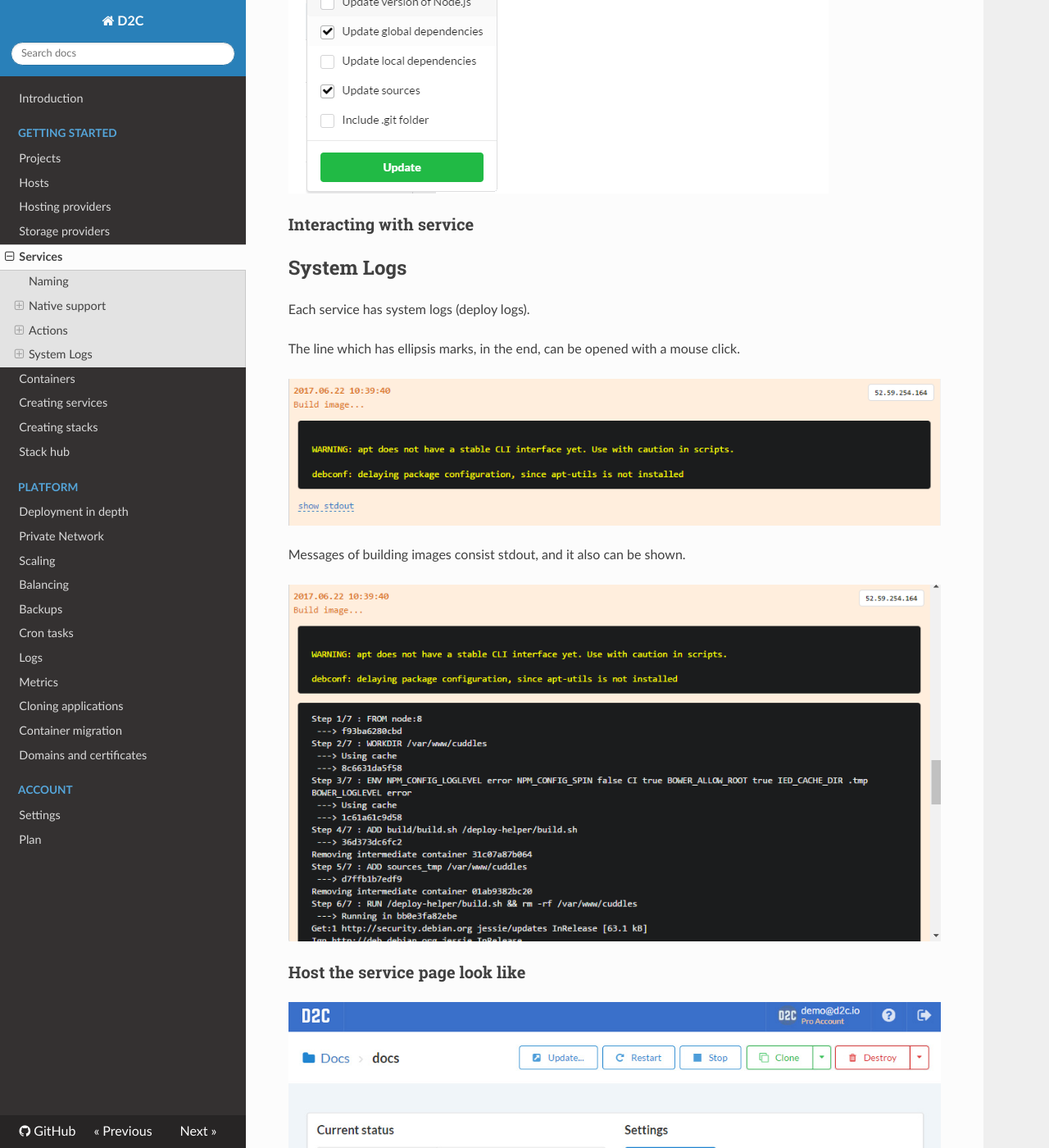
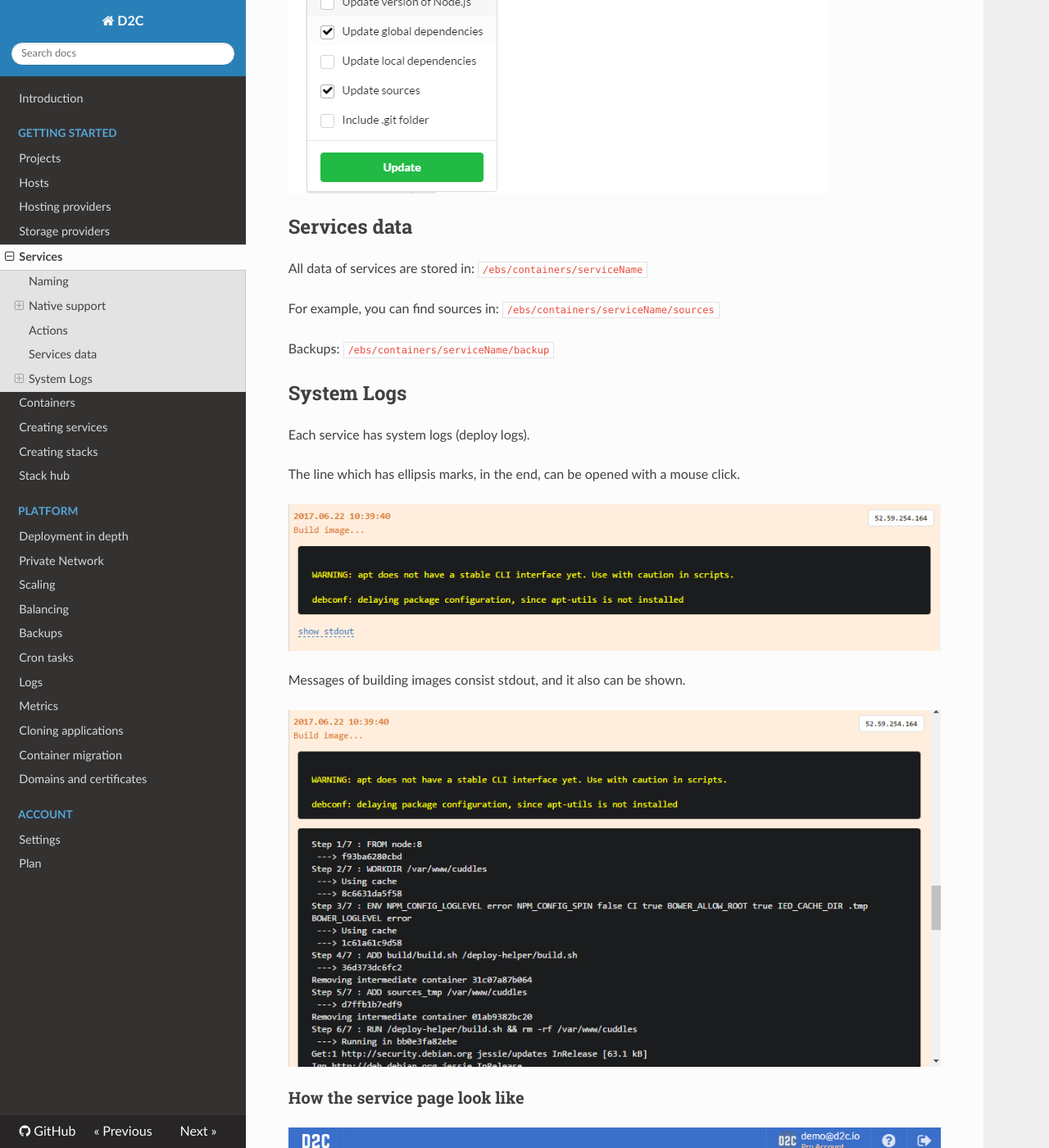
Before and after one commit to d2cio/docs, an MkDocs documentation site: the page built from docs/getting-started/services.md, in a window 1280 px wide and 1400 px high, scrolled down 2471 px. Shown: the whole window at 82% size. Built offline with MkDocs 1.6.1, drawn with Linux system fonts in a browser that asks for light colours; nearby versions of some CDN libraries; old or Windows-style settings are respelled for this version of MkDocs.

Commit message:
Additional info to backups and hosts

```diff
--- a/docs/getting-started/services.md
+++ b/docs/getting-started/services.md
@@ -76,11 +76,16 @@ All [**application services**](/getting-started/services/#application-services)
 
 ![Application actions](../img/app_actions.png)
 
+## Services data
 
-### Interacting with service
+All data of services are stored in:
+`/ebs/containers/serviceName`
 
+For example, you can find sources in:
+`/ebs/containers/serviceName/sources`
 
-
+Backups:
+`/ebs/containers/serviceName/backup`
 
 ## System Logs
 
@@ -95,8 +100,7 @@ Messages of building images consist stdout, and it also can be shown.
 ![Stdout log](../img/stdout.png)
 
 
-
-### Host the service page look like
+### How the service page look like
 
 ![Service page](../img/servicepage.jpg)
 
```
Also changed, not shown: docs/getting-started/hosts.md (+9 -0 lines), docs/platform/backups.md (+8 -0 lines).
